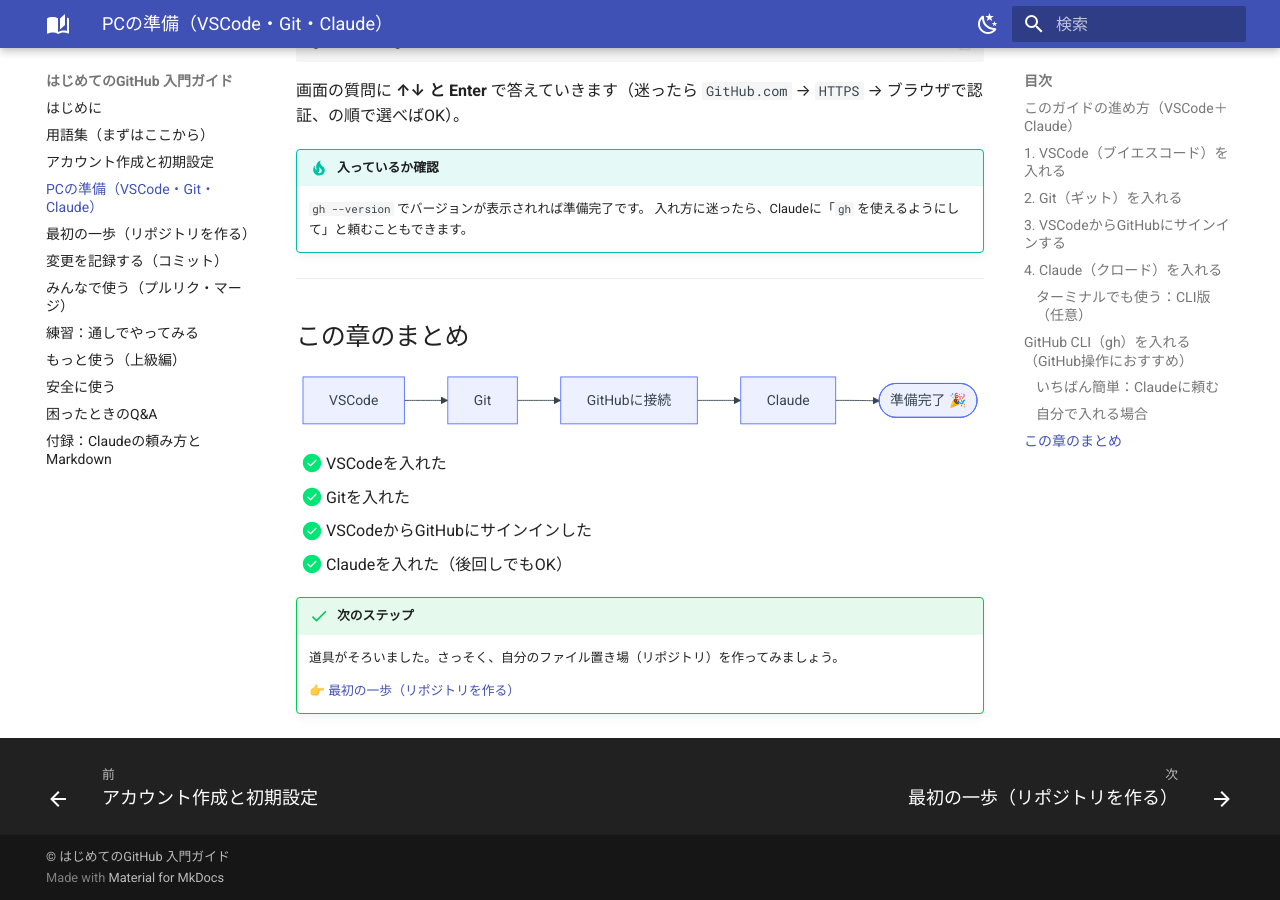
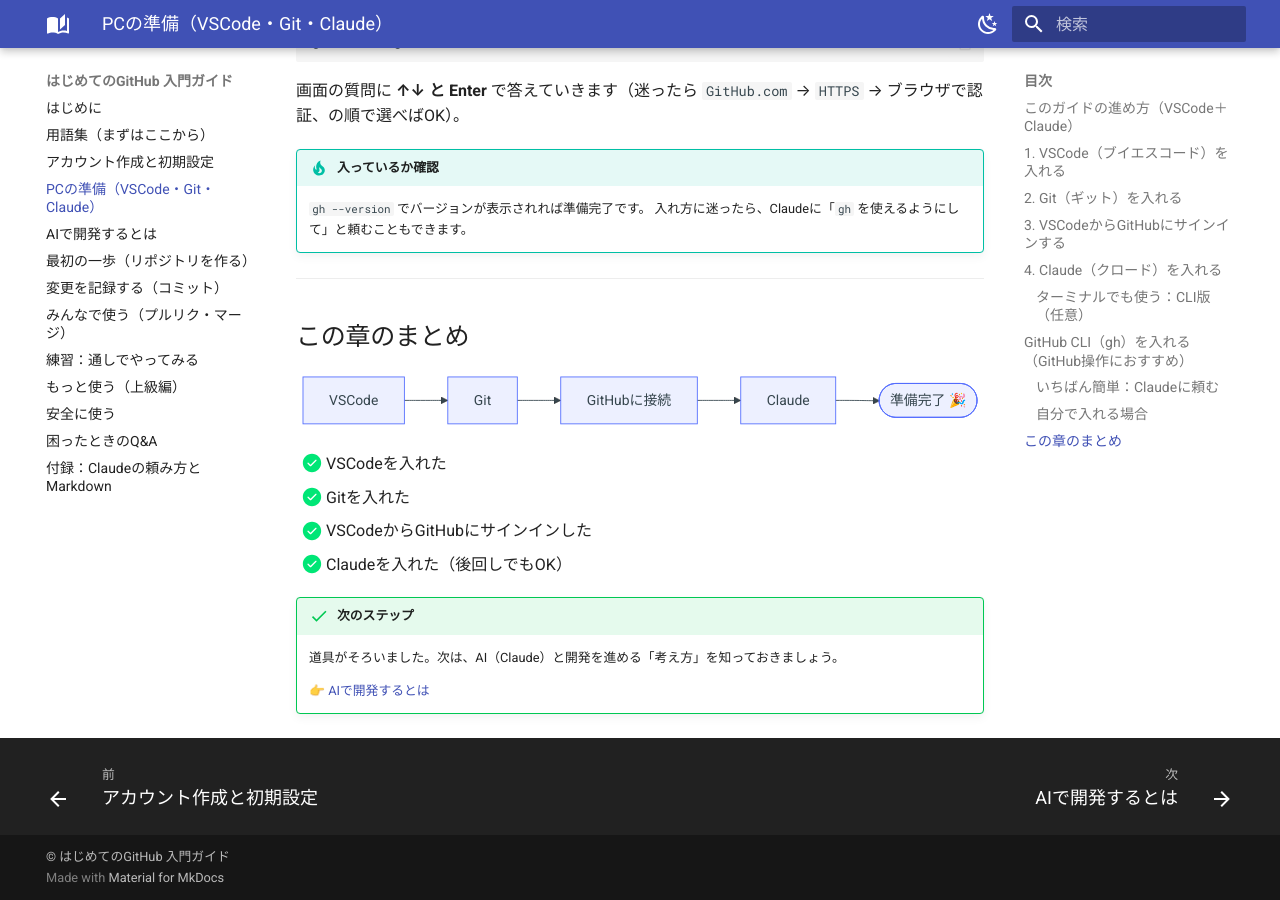
Before and after one commit to sup-kajiwara/github-guide, an MkDocs documentation site: the page built from docs/setup-pc.md, in a window 1280 px wide and 900 px high, scrolled down 4960 px. Built offline with MkDocs 1.6.1 and Material for MkDocs 9.7.7, drawn with Linux system fonts in a browser that asks for light colours; part of the change alters nothing that is shown.

Commit message:
「AIで開発するとは」ページを追加（AI開発ガイド化の第一歩）
- Claudeの得意/苦手・基本ループ・期待値の持ち方を非エンジニア向けに解説
- setup-pc の次に配置し、導線を ai-intro 経由に変更

Co-Authored-By: Claude Opus 4.8 (1M context) <noreply@anthropic.com>

````diff
--- /dev/null
+++ b/docs/ai-intro.md
@@ -0,0 +1,107 @@
+# AIで開発するとは
+
+!!! info "この章のゴール"
+    AI（Claude）と一緒に開発を進めるときの **考え方** をつかむこと。
+    「できること・苦手なこと」「基本の進め方」「ちょうどよい期待値」を押さえます。
+
+<figure markdown="span">
+  ![AIと考えながら開発するイメージ](images/illustrations/artificial-intelligence.svg){ width="340" }
+  <figcaption>Claudeは「優秀だけど、たまに間違える相棒」</figcaption>
+</figure>
+
+このガイドでは、GitHubの操作を **Claude（AI）に頼みながら** 進めます。
+うまく付き合うために、まずAIの性格を知っておきましょう。
+
+---
+
+## Claudeにできること／苦手なこと
+
+**結論：得意なことは任せ、苦手なことは人がフォローする** ——この役割分担が大事です。
+
+| :material-check-circle: 得意なこと | :material-alert-circle: 苦手・注意が必要なこと |
+|---|---|
+| コードを書く・直す・説明する | **事実をもっともらしく間違える**（ハルシネーション） |
+| エラーの原因を調べて直す | **最新情報を知らない**（学習した時点まで） |
+| 文章・資料・データの整理 | **社内固有のこと**は、伝えないと分からない |
+| 調べもの・たたき台づくり | **曖昧な指示**だと意図を外す |
+| GitHub操作（コミット・PRなど） | **大きすぎる一括依頼**は精度が落ちる |
+| 定型作業の自動化 | **厳密な正確さ**（計算・数値）は要検証 |
+
+**理由：** Claudeは「学んだ大量の文章から、もっともらしい続きを作る」仕組みです。
+だから文章やコードは得意ですが、**知らないことも自信たっぷりに答えてしまう** ことがあります。
+
+**具体例：**
+
+- ✅ 得意：「このエラーの意味を教えて」「READMEのたたき台を作って」→ すぐ役立つ
+- ⚠️ 注意：「最新の○○は？」「うちの社内システムの△△は？」→ **知らない/古い可能性**。必ず裏を取る
+
+---
+
+## 「お願いして → 動かして → 直す」の基本ループ
+
+**結論：AI開発は、一発で完成させるのではなく、小さく回して近づけていく作業です。**
+
+```mermaid
+flowchart LR
+    A[① お願いする] --> B[② 動かす・確認する] --> C[③ 直してもらう]
+    C -->|繰り返す| A
+```
+
+| ステップ | やること | コツ |
+|---|---|---|
+| **① お願いする** | やりたいことを具体的に伝える | 「何を・どうしたいか」を1つずつ |
+| **② 動かす・確認する** | 出力を実際に動かして／見て確かめる | **鵜呑みにせず、必ず自分で確認** |
+| **③ 直してもらう** | 違った点を伝えて修正してもらう | 「ここがこうだった」と具体的に |
+
+**理由：** AIは一発で完璧を出すとは限りません。でも **「違う」を伝えると素早く直せる** のが強み。
+人どうしの「相談しながら仕上げる」のと同じです。
+
+**具体例：**
+
+1. 「問い合わせフォームを作って」
+2. 動かしてみる → 「送信ボタンが反応しない」
+3. 「送信ボタンが反応しないので直して。エラーはこれ：（貼る）」
+4. → 直る。これを数回繰り返して完成へ
+
+!!! tip "コツは“小さく頼む”"
+    大きな依頼を一度に投げるより、**小さく区切って①②③を回す** ほうが、速くて確実です。
+
+---
+
+## ちょうどよい期待値の持ち方
+
+**結論：Claudeを「魔法の自動販売機」ではなく「優秀なアシスタント」と考えると、うまく付き合えます。**
+
+<figure markdown="span">
+  ![AIと考えながら進めるイメージ](images/illustrations/code-thinking.svg){ width="300" }
+  <figcaption>速くて優秀、でも確認は必要</figcaption>
+</figure>
+
+持っておくとよい心構え：
+
+- 🤝 **相棒であって、丸投げ先ではない** … たたき台や下書きは任せ、**最終確認と責任は人**
+- 🔍 **出力は必ず確かめる** … 特に数字・事実・社外秘に関わる部分は鵜呑みにしない
+- 🧩 **小さく・具体的に頼む** … 文脈（状況・ファイル名・目的）を伝えるほど精度が上がる
+- 🔁 **一回で完璧を求めない** … 「違ったら直す」前提で気軽に試す
+- 🙋 **「分からない」と言わせてOK** … 「不確かなら、そう教えて」と頼むと、当てずっぽうを減らせる
+
+**理由：** 期待値が高すぎると「間違えた＝使えない」とがっかりし、低すぎると便利さを活かせません。
+**「速くて優秀、でも確認は必要」** という現実的な期待値が、いちばん成果につながります。
+
+**具体例：**
+
+- ❌ 期待しすぎ：「全部おまかせで完璧なシステムを作って」→ 確認せず使う → 事故のもと
+- ⭕ ちょうどよい：「この部分を作って。動かして確認するから、まずたたき台を」→ 確認しながら仕上げる
+
+---
+
+## この章のまとめ
+
+- [x] Claudeの得意・苦手が分かった
+- [x] 「お願い → 動かす → 直す」のループが分かった
+- [x] 「速くて優秀、でも確認は必要」という期待値を持てた
+
+!!! success "次のステップ"
+    AIとの付き合い方がつかめました。さっそく、Claudeに頼みながら **自分のファイル置き場（リポジトリ）** を作ってみましょう。
+
+    👉 [最初の一歩（リポジトリを作る）](first-steps.md)
--- a/docs/setup-pc.md
+++ b/docs/setup-pc.md
@@ -237,6 +237,6 @@ flowchart LR
 - [x] Claudeを入れた（後回しでもOK）
 
 !!! success "次のステップ"
-    道具がそろいました。さっそく、自分のファイル置き場（リポジトリ）を作ってみましょう。
+    道具がそろいました。次は、AI（Claude）と開発を進める「考え方」を知っておきましょう。
 
-    👉 [最初の一歩（リポジトリを作る）](first-steps.md)
+    👉 [AIで開発するとは](ai-intro.md)
--- a/mkdocs.yml
+++ b/mkdocs.yml
@@ -45,6 +45,7 @@ nav:
   - 用語集（まずはここから）: glossary.md
   - アカウント作成と初期設定: account-setup.md
   - PCの準備（VSCode・Git・Claude）: setup-pc.md
+  - AIで開発するとは: ai-intro.md
   - 最初の一歩（リポジトリを作る）: first-steps.md
   - 変更を記録する（コミット）: commit-push.md
   - みんなで使う（プルリク・マージ）: collaboration.md
````
Also changed, not shown: docs/images/illustrations/artificial-intelligence.svg (added), docs/images/illustrations/code-thinking.svg (added).
